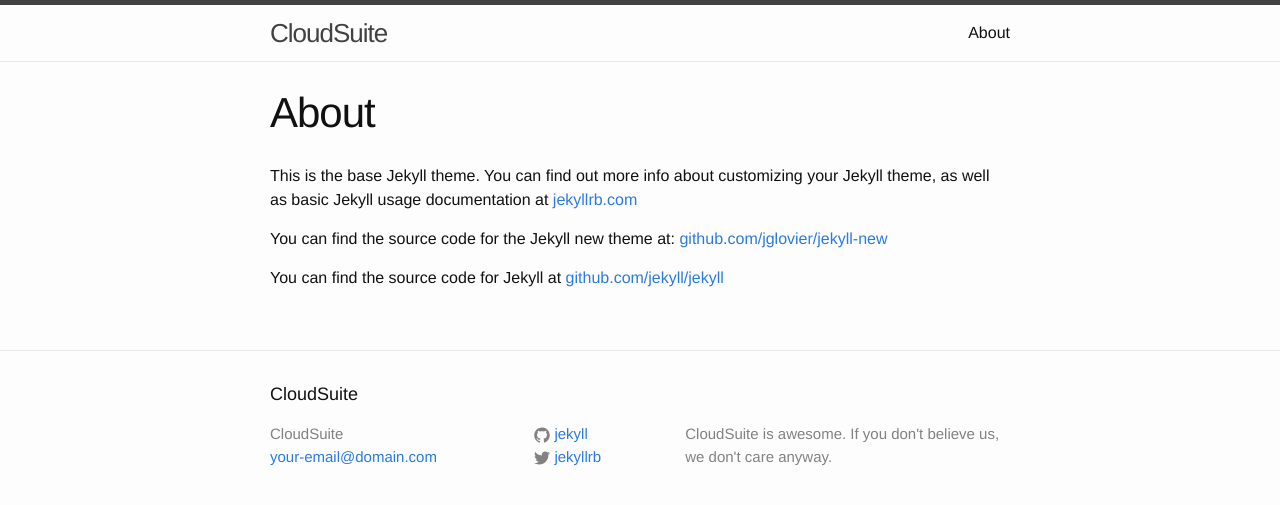
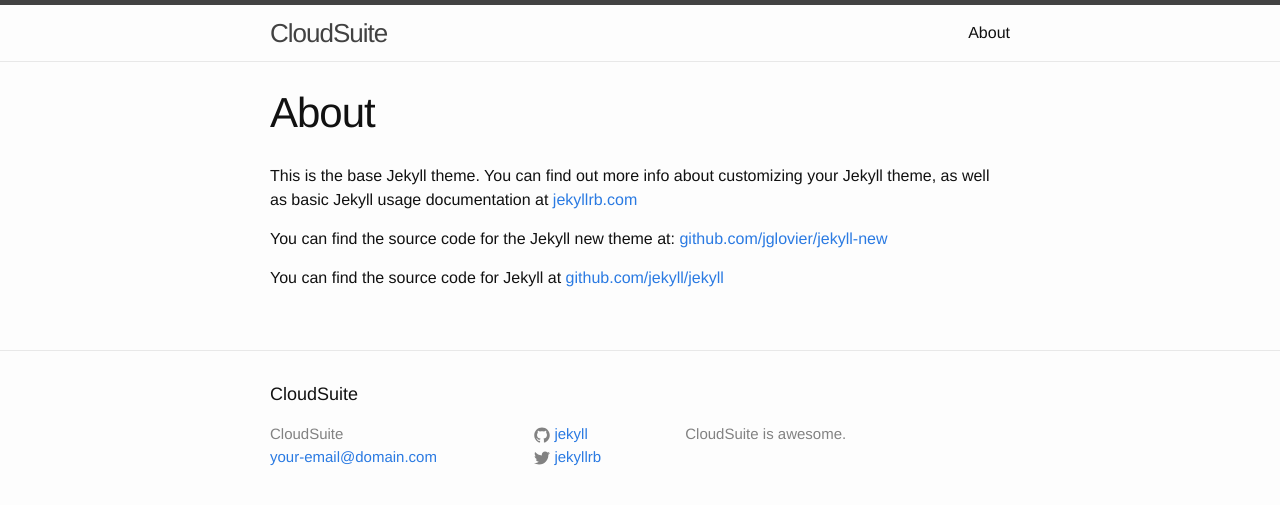
Before and after one commit to ustiugov/parsa-cloudsuite-skeleton.github.io, a Jekyll site: the page built from about.md, in a window 1280 px wide. Shown: the top 505 px of the page. Built offline with Jekyll 4.4.1, drawn with Linux system fonts in a browser that asks for light colours.

Commit message:
played a bit

```diff
--- a/_config.yml
+++ b/_config.yml
@@ -2,7 +2,7 @@
 title: CloudSuite
 email: your-email@domain.com
 description: > # this means to ignore newlines until "baseurl:"
-  CloudSuite is awesome. If you don't believe us, we don't care anyway.
+  CloudSuite is awesome.
 baseurl: "" # the subpath of your site, e.g. /blog/
 url: "http://yourdomain.com" # the base hostname & protocol for your site
 twitter_username: jekyllrb
```
Also changed, not shown: 4 other files.
